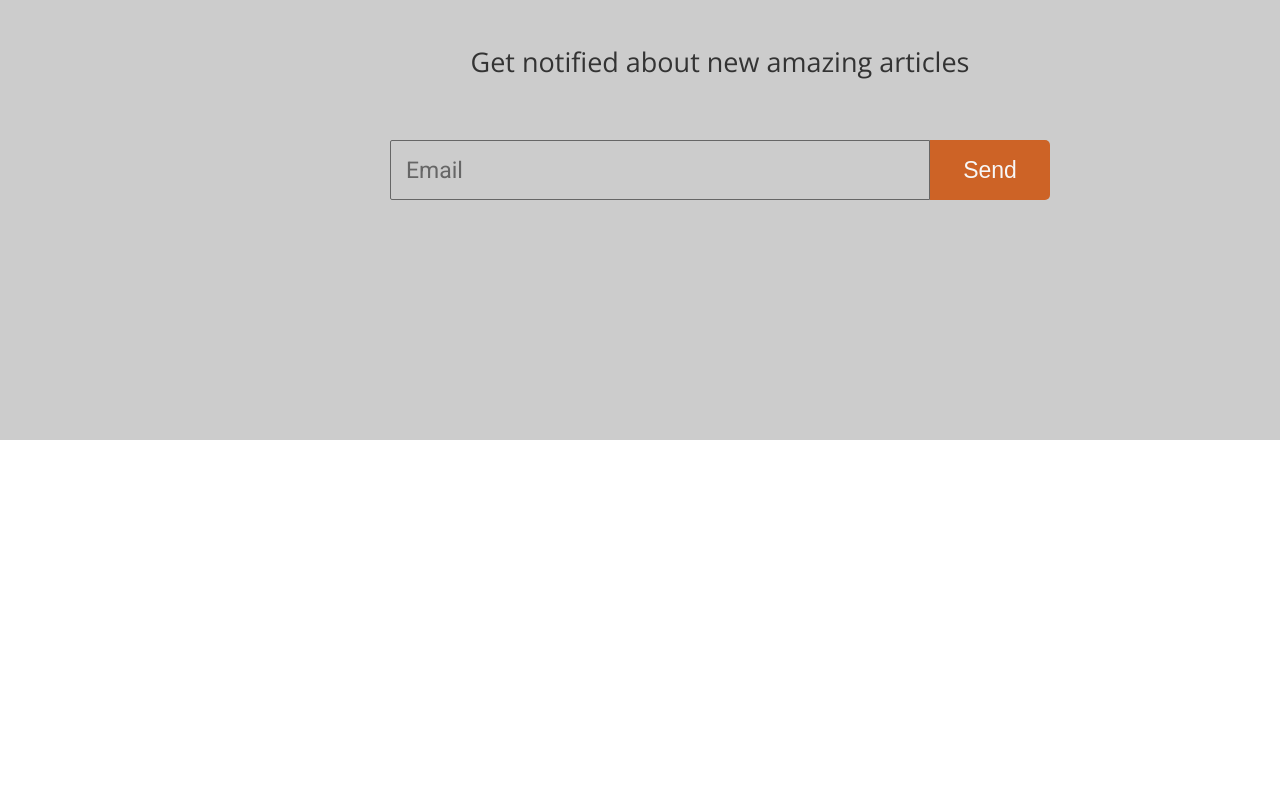
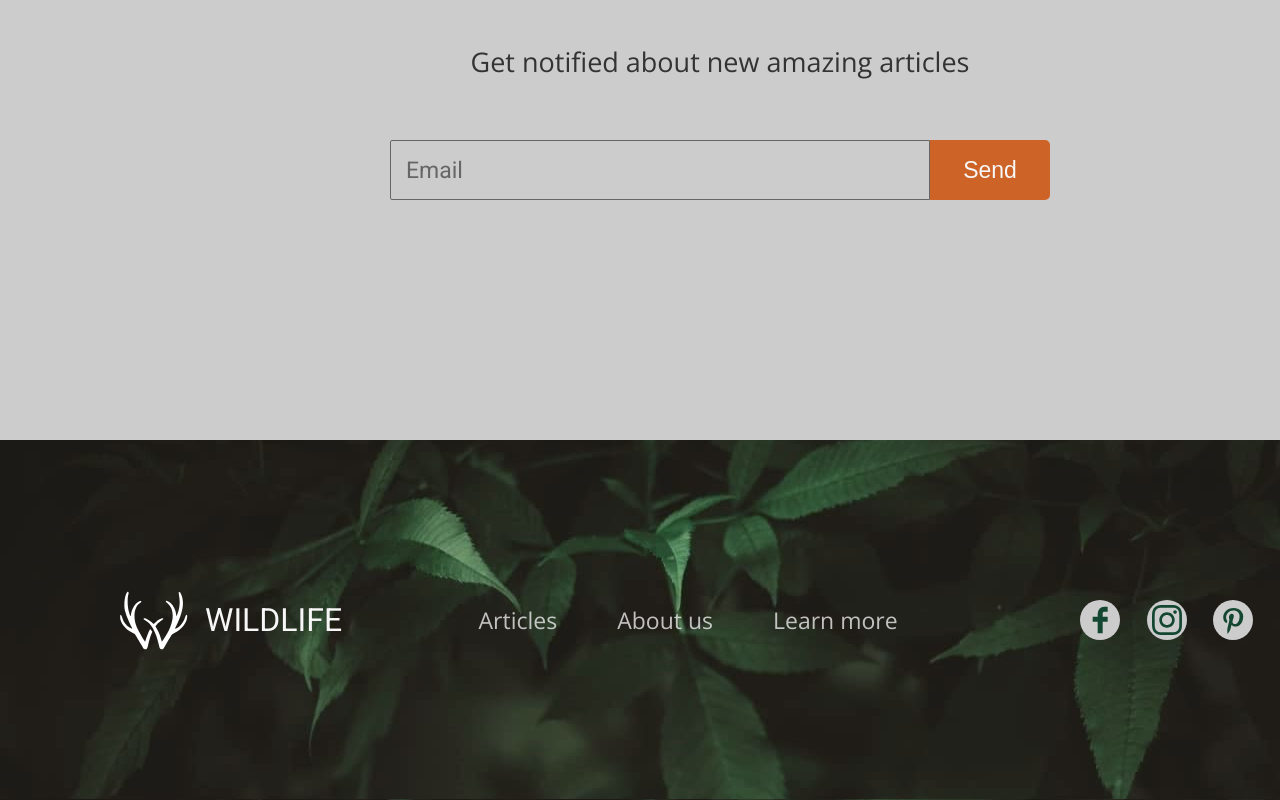
Before and after one commit to leness/wildlife, a plain HTML site: page index.html in a window 1280 px wide. Shown: the part 1694-2494 px from the top of the page. Before the commit the page ends 2134 px from the top, so only its background shows below. Drawn offline with nearby package versions, Linux system fonts and the light colour scheme.

Commit message:
feat: add footer

```diff
--- a/index.html
+++ b/index.html
@@ -64,7 +64,7 @@
         </div>
       </section>
 
-      <section class="articles">
+      <section id="#articles" class="articles">
         <div class="wrapper">
           <h2 class="articles__caption">Latest articles</h2>
           <p class="articles__subcaption">Breaking news from the wild</p>
@@ -126,7 +126,45 @@
       </section>
     </main>
     <footer class="footer">
-      <div class="wrapper"></div>
+      <div class="wrapper">
+        <div class="footer__row">
+           <div class="logo">
+            <a
+              class="logo__link"
+              href="./index.html"
+              aria-label="Link to home page"
+            >
+              <img
+                src="./assets/images/logo.svg"
+                alt="logo"
+                class="logo__image"
+              />
+            </a>
+            <h2 class="logo__title">
+              <a
+                href="./index.html"
+                class="logo__link"
+                aria-label="Link to home page"
+                aria-label="Link to home page"
+                >wildlife</a
+              >
+            </h2>
+          </div>
+          <nav class="menu">
+            <ul class="menu__list">
+              <li class="menu__item"><a href="#articles" class="menu__link">Articles</a></li>
+              <li class="menu__item"><a href="#about" class="menu__link">About us</a></li>
+              <li class="menu__item"><a href="#learn" class="menu__link">Learn more</a></li>
+            </ul>
+          </nav>
+          <ul class="socials">
+              <li class="socials__item"><a href="#" class="menu__link menu__link_fb" aria-label="Link to facebook"></a></li>
+              <li class="socials__item"><a href="#" class="menu__link menu__link_inst" aria-label="Link to instagram"></a></li>
+              <li class="socials__item"><a href="#" class="menu__link menu__link_pint" aria-label="Link to pintest"></a></li>
+              <li class="socials__item"><a href="#" class="menu__link menu__link_teleg" aria-label="Link to telegram"></a></li>
+            </ul>
+        </div>
+      </div>
     </footer>
   </body>
 </html>
--- a/style.css
+++ b/style.css
@@ -10,6 +10,7 @@
     --header-bg: #02160b;
     --artnot-bg: #cccccc;
     --font-dark: #333333;
+    --footer-bg: #181617
 }
 
 *,
@@ -364,3 +365,76 @@ color: var(--font-light);
     border-top-left-radius: 0;
     border-bottom-left-radius: 0;
 }
+
+.footer {
+    max-height: 360px;
+    background: var(--footer-bg);
+}
+
+.footer > .wrapper {
+    padding: 150px 0;
+    background: url(./assets/images/footer-bg.jpg);
+}
+
+.footer__row {
+    margin: 0 auto;
+    display: flex;
+    justify-content: space-between;
+    width: 1200px;
+    height: 60px;
+}
+
+.footer__row > .menu {
+    margin-left: 15px;
+    width: 480px;
+    height: 100%;
+    line-height: 60px;
+}
+
+.socials {
+    padding-top: 20px;
+    width: 240px;
+    height: 40px;
+    display: flex;
+    justify-content: space-between;
+    align-items: center;
+}
+
+.socials__item {
+    display: flex;
+    justify-content: center;
+    align-items: center;
+    width: 40px;
+    height: 40px;
+    background: var(--artnot-bg);
+    border-radius: 50%;
+    opacity: .75;
+}
+
+.socials__item {
+    opacity: 1;
+    cursor: pointer;
+    transition: .2s;
+}
+
+.menu__link {
+    width: 100%;
+    height: 100%;
+    display: block;
+}
+
+.menu__link_fb {
+    background: url(./assets/images/fb.svg) center no-repeat;
+}
+
+.menu__link_inst {
+     background: url(./assets/images/inst.svg) center no-repeat;
+}
+
+.menu__link_pint {
+     background: url(./assets/images/pint.svg) center no-repeat;
+}
+
+.menu__link_teleg {
+     background: url(./assets/images/teleg.svg) center no-repeat;
+}
```
